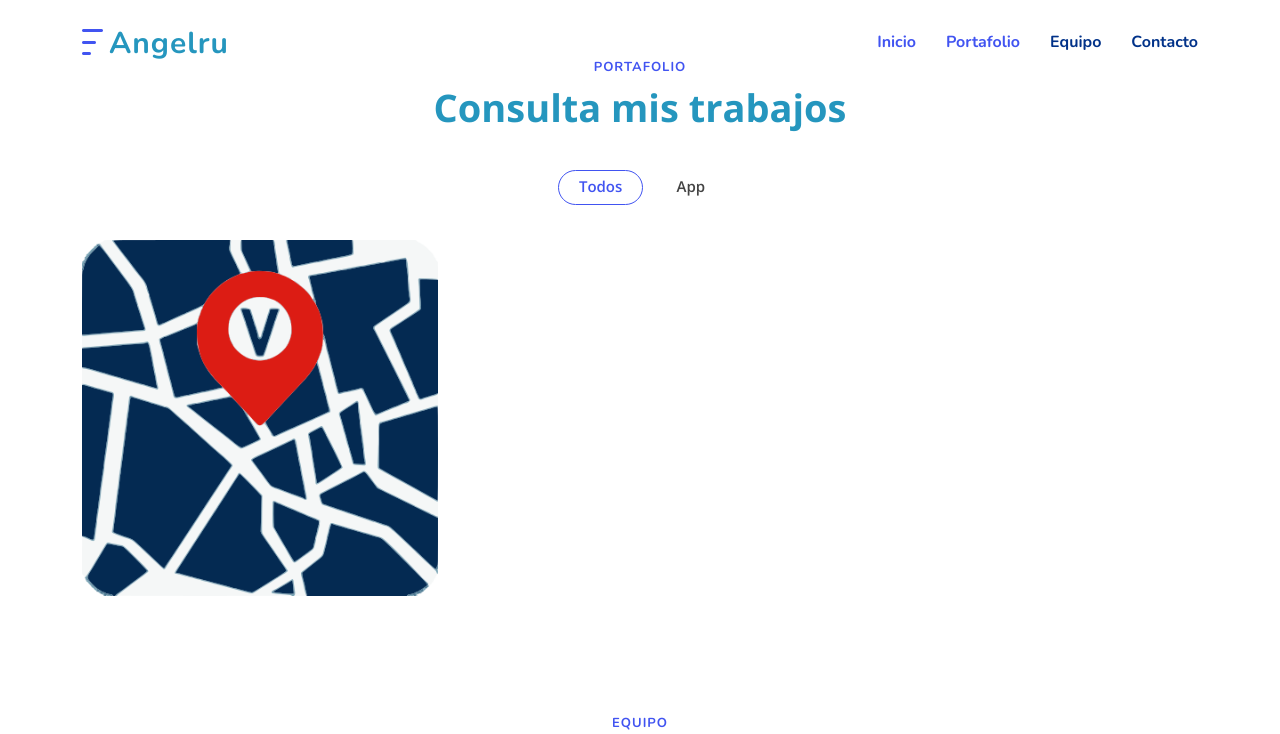
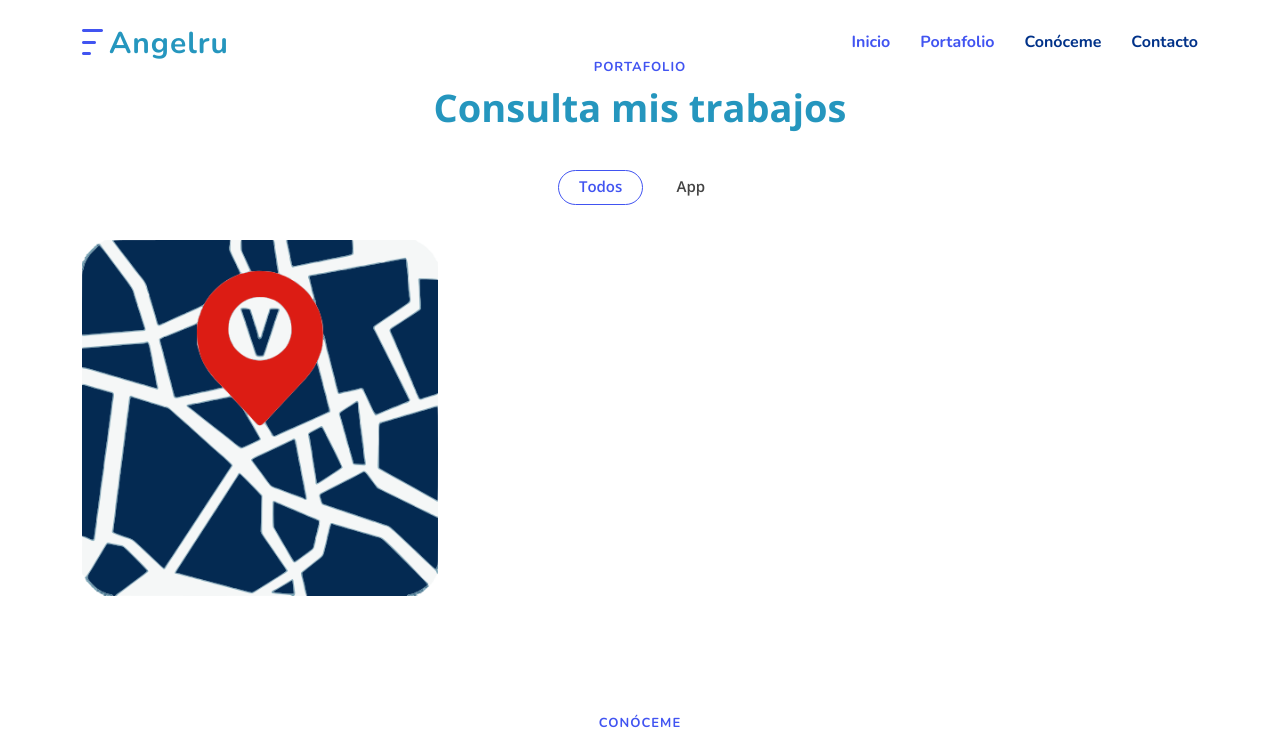
Before and after one commit to angelru/angelru.github.io, a plain HTML site: page docs/index.html in a window 1280 px wide. Shown: the top 734 px of the page. Drawn offline with nearby package versions, Linux system fonts and the light colour scheme.

Commit message:
Update index.html

```diff
--- a/docs/index.html
+++ b/docs/index.html
@@ -48,7 +48,7 @@
         <ul>
           <li><a class="nav-link scrollto active" href="#">Inicio</a></li>
           <li><a class="nav-link scrollto" href="#portfolio">Portafolio</a></li>
-          <li><a class="nav-link scrollto" href="#team">Equipo</a></li>
+          <li><a class="nav-link scrollto" href="#knowme">Conóceme</a></li>
           <!--<li><a class="nav-link scrollto" href="#team">Clientes</a></li> -->
           <li><a class="nav-link scrollto" href="#contact">Contacto</a></li>
         </ul>
@@ -110,12 +110,12 @@
 
 
     <!-- ======= Team Section ======= -->
-    <section id="team" class="team">
+    <section id="knowme" class="team">
 
       <div class="container" data-aos="fade-up">
 
         <header class="section-header">
-          <h2>Equipo</h2>
+          <h2>Conóceme</h2>
         </header>
 
         <div class="row gy-4 d-flex justify-content-center">
```
